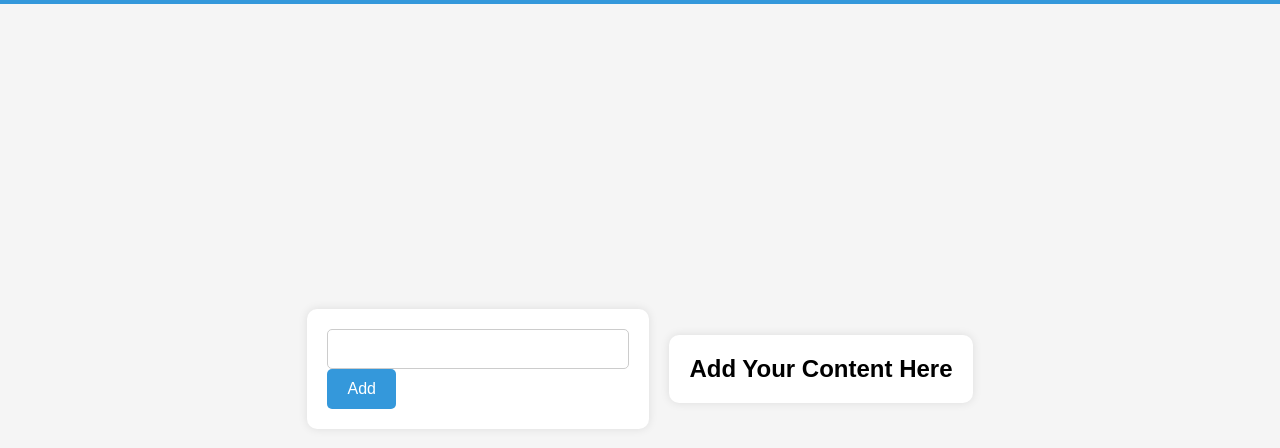
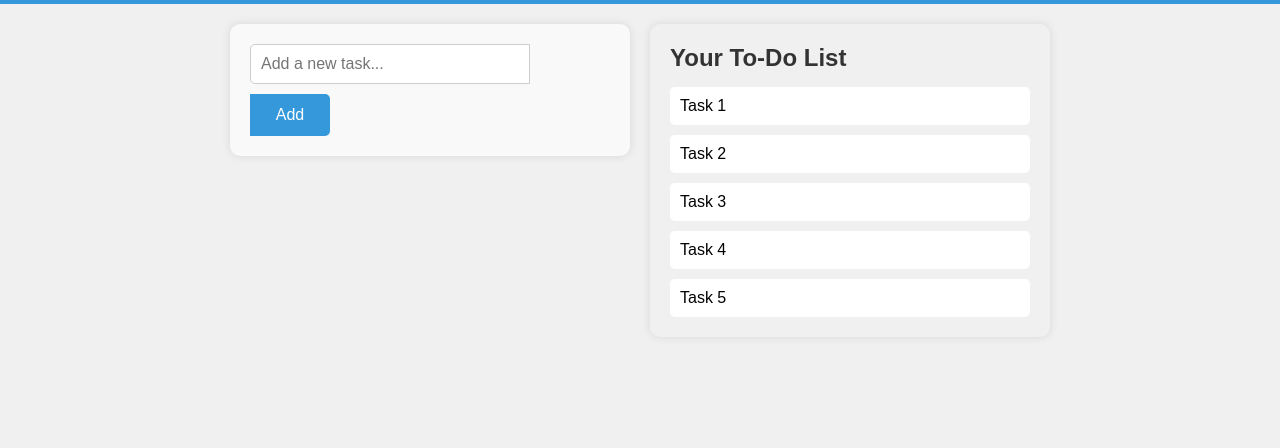
Before and after one commit to varunbehere/JS-Practice-Projects, a plain HTML site: page 7-To Do List App/index.html in a window 1280 px wide. Shown: the part 66-514 px from the top of the page. Drawn offline with Linux system fonts and the light colour scheme.

Commit message:
version 2 GUI updated

```diff
--- a/7-To Do List App/index.html
+++ b/7-To Do List App/index.html
@@ -11,15 +11,22 @@
         <h1>To Do List App</h1>
     </div>
     <div id="container">
-        <div class = 'display-containers' id = 'add-container'>
-            <input type="text">
-            <button id="addBtn" >Add</button>
+        <div class="display-containers" id="add-container">
+            <input type="text" placeholder="Add a new task...">
+            <button id="addBtn">Add</button>
         </div>
-        <div class = 'display-containers' id = 'data-container'>
-            <h2>Add Your Content Here</h2>
+        <div class="display-containers" id="data-container">
+            <h2>Your To-Do List</h2>
+            <ul id="todo-list">
+                <li>Task 1</li>
+                <li>Task 2</li>
+                <li>Task 3</li>
+                <li>Task 4</li>
+                <li>Task 5</li>
+            </ul>
         </div>
     </div>
 
-    <script src = 'script.js'></script>
+    <script src="script.js"></script>
 </body>
 </html>
--- a/7-To Do List App/styles.css
+++ b/7-To Do List App/styles.css
@@ -6,7 +6,7 @@
 }
 
 body {
-    background-color: #f5f5f5;
+    background-color: #f0f0f0;
 }
 
 #navbar {
@@ -22,8 +22,10 @@ body {
 #container {
     display: flex;
     justify-content: center;
-    align-items: center;
+    align-items: flex-start;
     height: calc(100vh - 70px);
+    gap: 20px;
+    padding: 20px;
 }
 
 .display-containers {
@@ -31,27 +33,30 @@ body {
     border-radius: 10px;
     box-shadow: 0px 0px 10px rgba(0, 0, 0, 0.1);
     padding: 20px;
+    width: 100%;
+    max-width: 400px;
 }
 
 #add-container {
-    margin-right: 20px;
+    background-color: #f9f9f9;
 }
 
 input[type="text"] {
-    width: 100%;
+    width: calc(100% - 80px);
     height: 40px;
     padding: 10px;
     font-size: 16px;
     border: 1px solid #ccc;
-    border-radius: 5px;
+    border-radius: 5px 0 0 5px;
+    margin : 0 0 10px 0;
 }
 
 button {
-    height: 40px;
-    padding: 0 20px;
+    height: 42px;
+    width: 80px;
     font-size: 16px;
     border: none;
-    border-radius: 5px;
+    border-radius: 0 5px 5px 0;
     background-color: #3498db;
     color: white;
     cursor: pointer;
@@ -62,13 +67,27 @@ button:hover {
 }
 
 #data-container {
-    max-width: 400px;
-    overflow-y: auto;
+    background-color: #f0f0f0;
+    overflow-y: auto; /* This makes the container scrollable if content exceeds its height */
+    max-height: 400px; /* Set a maximum height for the container */
 }
 
-#data-container p {
+#data-container h2 {
+    margin-bottom: 15px;
+    color: #333;
+}
+
+#todo-list {
+    list-style-type: none;
+}
+
+#todo-list li {
+    background-color: #fff;
+    padding: 10px;
+    border-radius: 5px;
     margin-bottom: 10px;
-    padding: 10px;
-    background-color: #f9f9f9;
-    border-radius: 5px;
 }
+
+#todo-list li:last-child {
+    margin-bottom: 0;
+}
```
